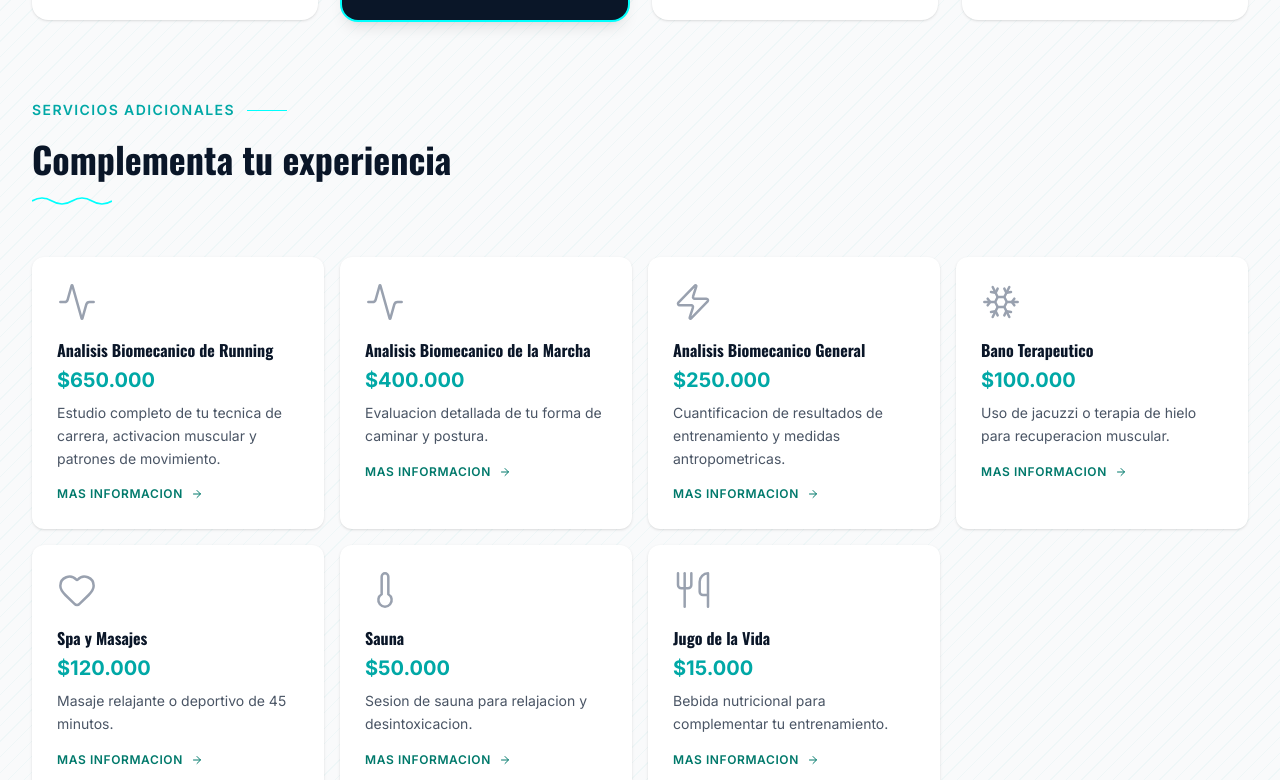
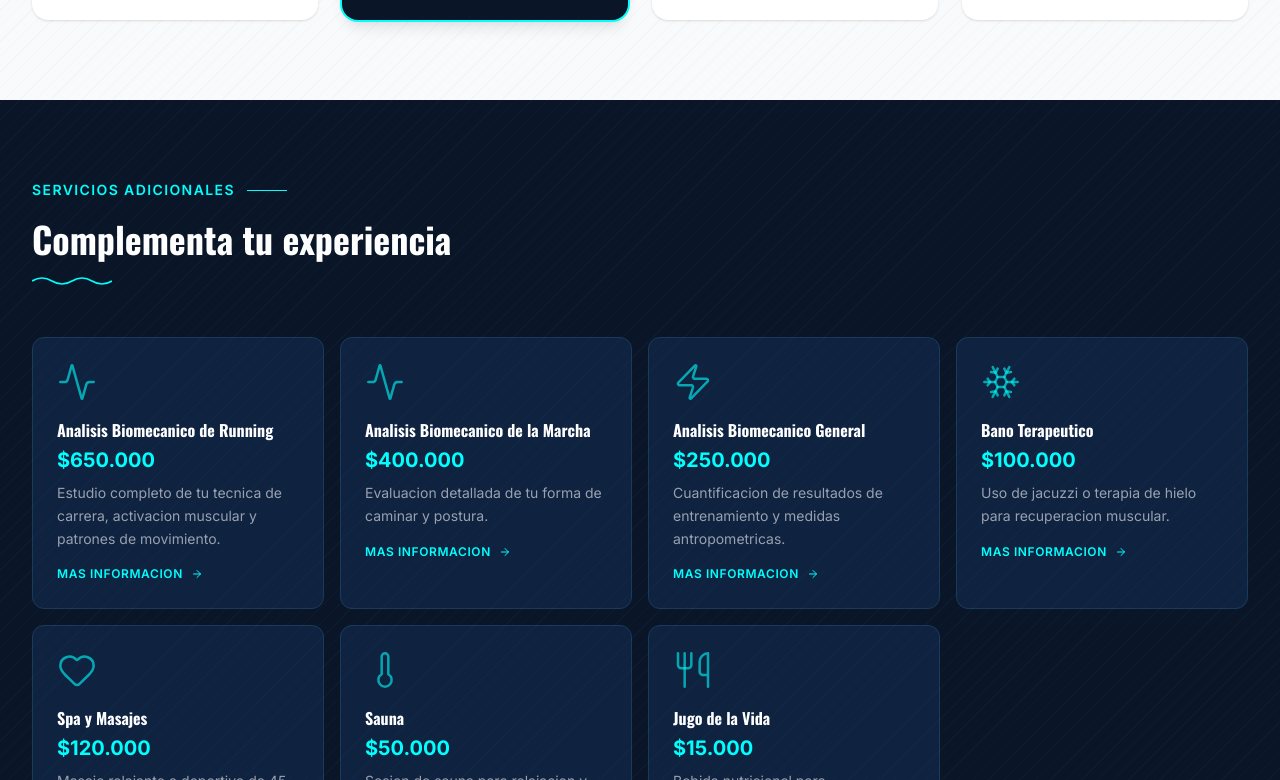
Before and after one commit to Larry-Garcia-dev/v0-fitrainer-website-clone, a Next.js app: page /servicios in a window 1280 px wide. Shown: the part 1660-2440 px from the top of the page. Built offline with nearby package versions, Linux system fonts and the light colour scheme.

Commit message:
style: darken additional services section background
Change additional services section to dark background for
clear visual separation from training plans.

Co-authored-by: Larry Garcia <150953324+Larry-Garcia-dev@users.noreply.github.com>

```diff
--- a/components/services-section.tsx
+++ b/components/services-section.tsx
@@ -221,15 +221,20 @@ export default function ServicesSection() {
           ))}
         </div>
 
+      </div>
+
+      {/* Servicios Adicionales - Dark section */}
+      <div className="mt-16 bg-[#0a1628] py-16 lg:py-20">
+        <div className="mx-auto max-w-7xl px-4 lg:px-8">
           {/* Section header - Servicios Adicionales */}
           <div className="mb-12">
             <div className="mb-4 flex items-center gap-3">
-            <span className="text-sm font-semibold uppercase tracking-widest text-[#00a8a6]">
+              <span className="text-sm font-semibold uppercase tracking-widest text-[#00fffd]">
                 Servicios Adicionales
               </span>
               <span className="h-px w-10 bg-[#00fffd]" />
             </div>
-          <h2 className="max-w-lg font-sans text-3xl font-bold leading-tight text-[#0a1628] sm:text-4xl">
+            <h2 className="max-w-lg font-sans text-3xl font-bold leading-tight text-white sm:text-4xl">
               Complementa tu experiencia
             </h2>
             <div className="mt-3">
@@ -242,28 +247,28 @@ export default function ServicesSection() {
             {additionalServices.map((service) => (
               <div
                 key={service.title}
-              className="group rounded-xl bg-white p-6 shadow-sm transition-all duration-300 hover:shadow-lg hover:border-[#00fffd] border border-transparent"
+                className="group rounded-xl bg-[#0f2240] p-6 transition-all duration-300 hover:bg-[#142952] border border-[#1a3a5c] hover:border-[#00fffd]"
               >
                 {/* Icon */}
-              <div className="mb-4 text-gray-400 transition-colors group-hover:text-[#00fffd]">
+                <div className="mb-4 text-[#00fffd]/60 transition-colors group-hover:text-[#00fffd]">
                   <service.icon className="h-10 w-10" strokeWidth={1.5} />
                 </div>
 
                 {/* Content */}
-              <h3 className="font-sans text-base font-bold text-[#0a1628]">
+                <h3 className="font-sans text-base font-bold text-white">
                   {service.title}
                 </h3>
-              <p className="mt-1 text-xl font-bold text-[#00a8a6]">
+                <p className="mt-1 text-xl font-bold text-[#00fffd]">
                   {service.price}
                 </p>
-              <p className="mt-2 text-sm leading-relaxed text-gray-600">
+                <p className="mt-2 text-sm leading-relaxed text-gray-400">
                   {service.description}
                 </p>
 
                 {/* Read more link */}
                 <Link
                   href="/contacto"
-                className="mt-4 inline-flex items-center gap-2 text-xs font-semibold uppercase tracking-wider text-[#00796b] transition-all hover:gap-3 hover:text-[#00a8a6]"
+                  className="mt-4 inline-flex items-center gap-2 text-xs font-semibold uppercase tracking-wider text-[#00fffd] transition-all hover:gap-3 hover:text-[#68d2df]"
                 >
                   Mas informacion
                   <ArrowRight className="h-3 w-3" />
@@ -272,6 +277,7 @@ export default function ServicesSection() {
             ))}
           </div>
         </div>
+      </div>
     </section>
   )
 }
```
Lines whose indentation alone changed are shown as unchanged.
